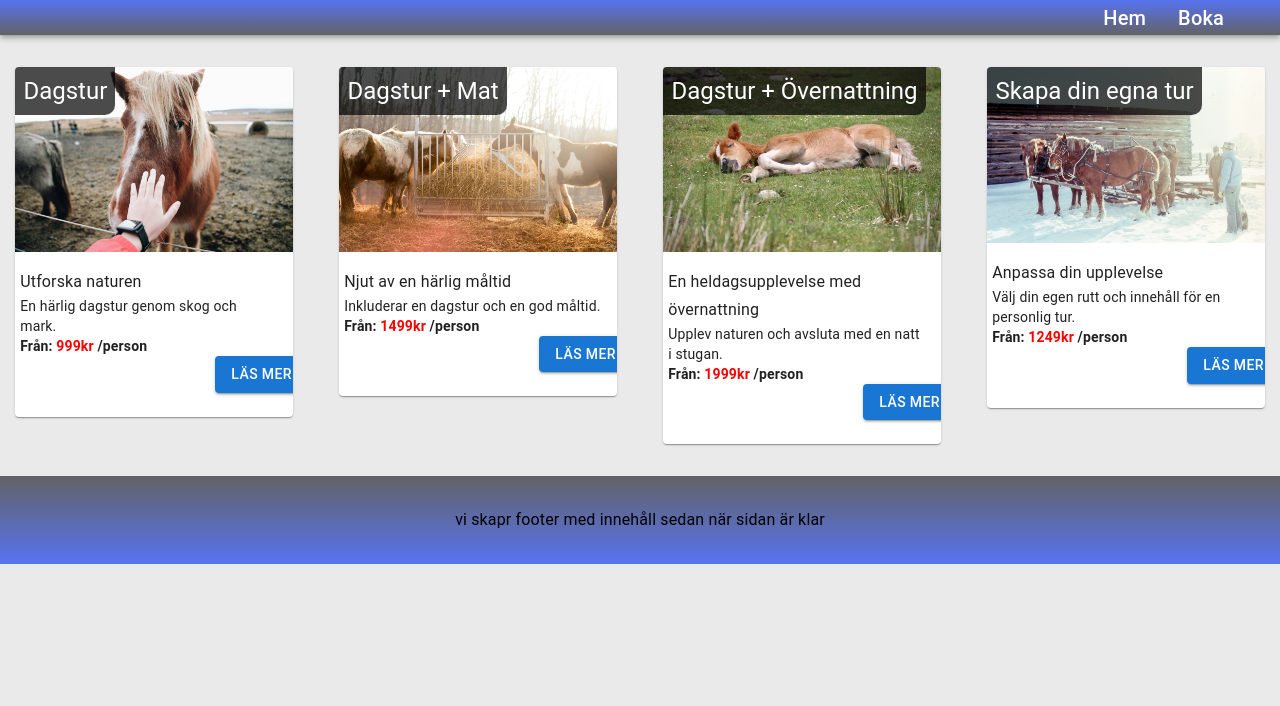
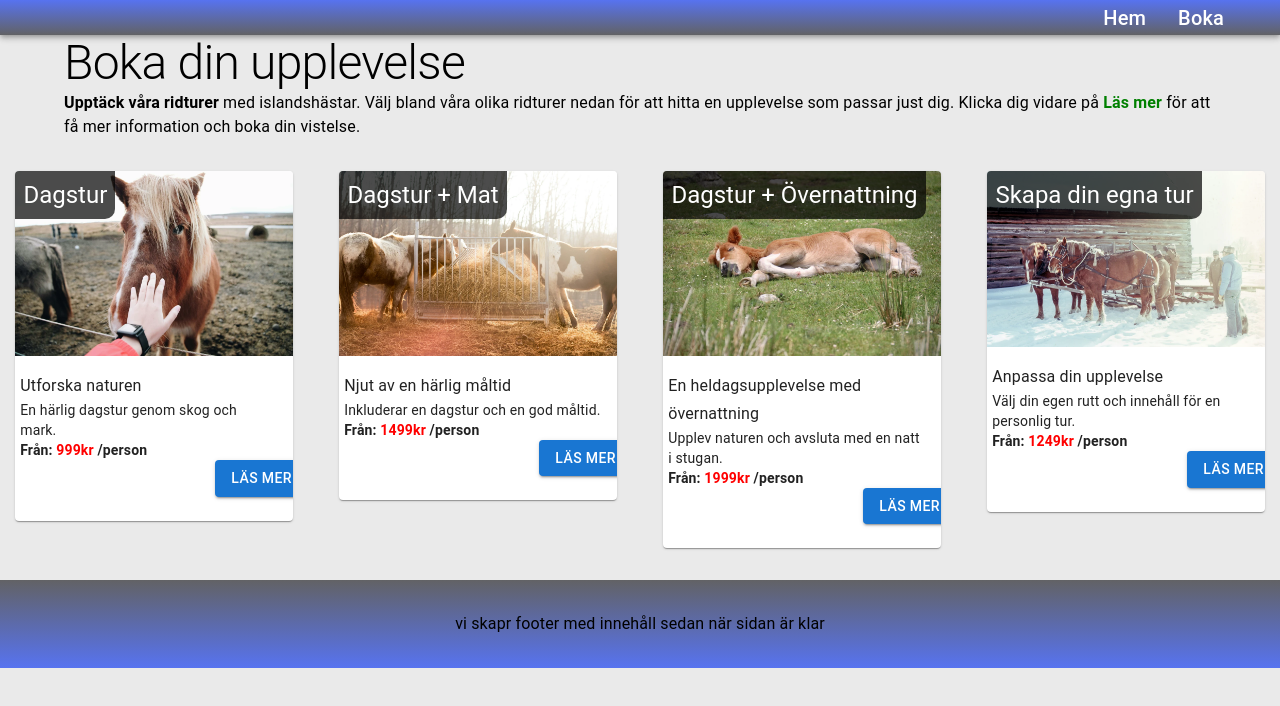
Before and after one commit to thallberg/Laboration, a React (Vite) app in the folder Laboration-app/: page /booking in a window 1280 px wide. Shown: the top 706 px of the page. Built offline with nearby package versions, Linux system fonts and the light colour scheme.

Commit message:
lagt in kort samt välkomstext i bookingPage

```diff
--- /dev/null
+++ b/Laboration-app/src/Components-BookingPage/WelcomeInfo.jsx
@@ -0,0 +1,19 @@
+import React from 'react';
+import { Container, Typography } from '@mui/material';
+
+const WelcomeInfo = () => {
+  return (
+    <Container className="booking-title">
+      <Typography variant="h1" fontSize="3rem">
+        Boka din upplevelse
+      </Typography>
+      <Typography variant="body1">
+        <span className='boldtext'>Upptäck våra ridturer</span> med islandshästar. Välj bland våra olika
+        ridturer nedan för att hitta en upplevelse som passar just dig.
+        Klicka dig vidare på <span className='boldtext green-span'>Läs mer</span> för att få mer information och boka din vistelse.
+      </Typography>
+    </Container>
+  );
+};
+
+export default WelcomeInfo;
--- a/Laboration-app/src/Pages/BookingPage.jsx
+++ b/Laboration-app/src/Pages/BookingPage.jsx
@@ -1,10 +1,14 @@
 import { Box } from '@mui/material'
 import React from 'react'
 import InfoCards from '../Components-BookingPage/InfoCards'
+import WelcomeInfo from '../Components-BookingPage/WelcomeInfo'
+
 
 const BookingPage = () => {
+
   return (
     <Box>
+     <WelcomeInfo/>
       <InfoCards/>
 
     </Box>
--- a/Laboration-app/src/Styles/styles.css
+++ b/Laboration-app/src/Styles/styles.css
@@ -16,6 +16,10 @@ body {
 
 .red-span {
   color: red;
+}
+
+.green-span {
+  color: green;
 }
 
 .navbar {
```
